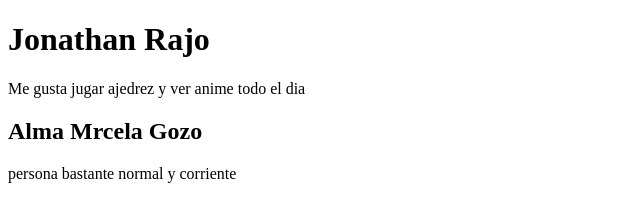
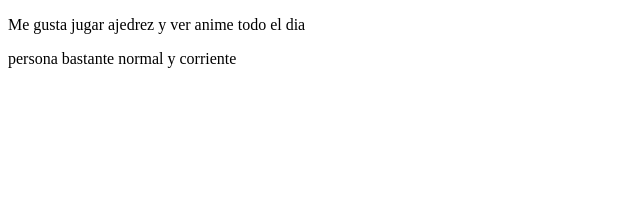
Before and after one commit to Rcanales2001/clase-07-html, a plain HTML site: page index.html in a window 1280 px wide. Shown: the whole page, without its empty margins (0-640 px from the left). Drawn offline with Linux system fonts and the light colour scheme.

Commit message:
Update index.html

```diff
--- a/index.html
+++ b/index.html
@@ -7,9 +7,9 @@
     <title>Clase HTML Y CSS PURO</title>
 </head>
 <body>
-    <h1>Jonathan Rajo</h1>
+
     <p>Me gusta jugar ajedrez y ver anime todo el dia</p>
-    <h2>Alma Mrcela Gozo</h2>
+
     <p>persona bastante normal y corriente</p>
 
 </body>
```
